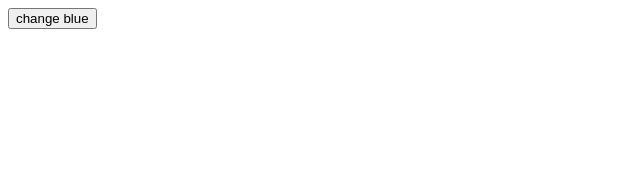
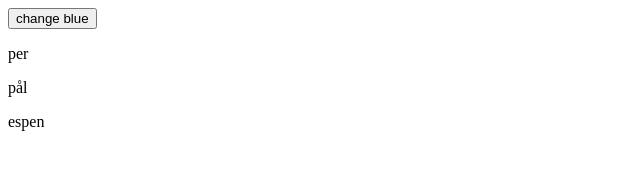
Before and after one commit to JulieKodehode/gloede_programmerer_vaer, a plain HTML site: page uke_7_conditionals/index.html in a window 1280 px wide. Shown: the full height of the page, 0-640 px from the left. Drawn offline with Linux system fonts and the light colour scheme.

Commit message:
Add nameBox element to HTML and loop through exampleArray to display names

```diff
--- a/uke_7_conditionals/index.html
+++ b/uke_7_conditionals/index.html
@@ -9,5 +9,8 @@
   </head>
   <body>
     <button onclick="changeIsBlue()">change blue</button>
+    <div>
+      <div class="nameBox"></div>
+    </div>
   </body>
 </html>
--- a/uke_7_conditionals/index.js
+++ b/uke_7_conditionals/index.js
@@ -1,21 +1,21 @@
-// if else statements
+// document.querySelector er en funksjon som henter ut et element fra HTML-filen
+// når vi bruker # så henter vi ut et element med en spesifikk id
+// når vi bruker . så henter vi ut et element med en spesifikk class
+// id brukes kun på 1 element
+// class kan brukes på flere elementer
 
-// If the statement within the if () is true,
-// the code within the curly braces will run
+const nameBox = document.querySelector(".nameBox");
 
-// You should always have a else statement
-// that will run in any other case than the if statement is true
+const exampleArray = ["per", "pål", "espen"];
 
-// To add more conditions you can use else if ()
+// for å hente ut et element fra et array bruker vi [index]
+// index starter på 0, så per vil være null
+// på neste linje console logger vi per.
 
-let isBlue = true;
+console.log(exampleArray[0]);
 
-function changeIsBlue() {
-  if (isBlue == true) {
-    console.log("the sky is blue");
-    isBlue = false;
-  } else {
-    console.log("the sky is not blue");
-    isBlue = true;
-  }
+for (let i = 0; i < exampleArray.length; i++) {
+  const nameParagraph = document.createElement("p");
+  nameParagraph.textContent = exampleArray[i];
+  nameBox.appendChild(nameParagraph);
 }
```
